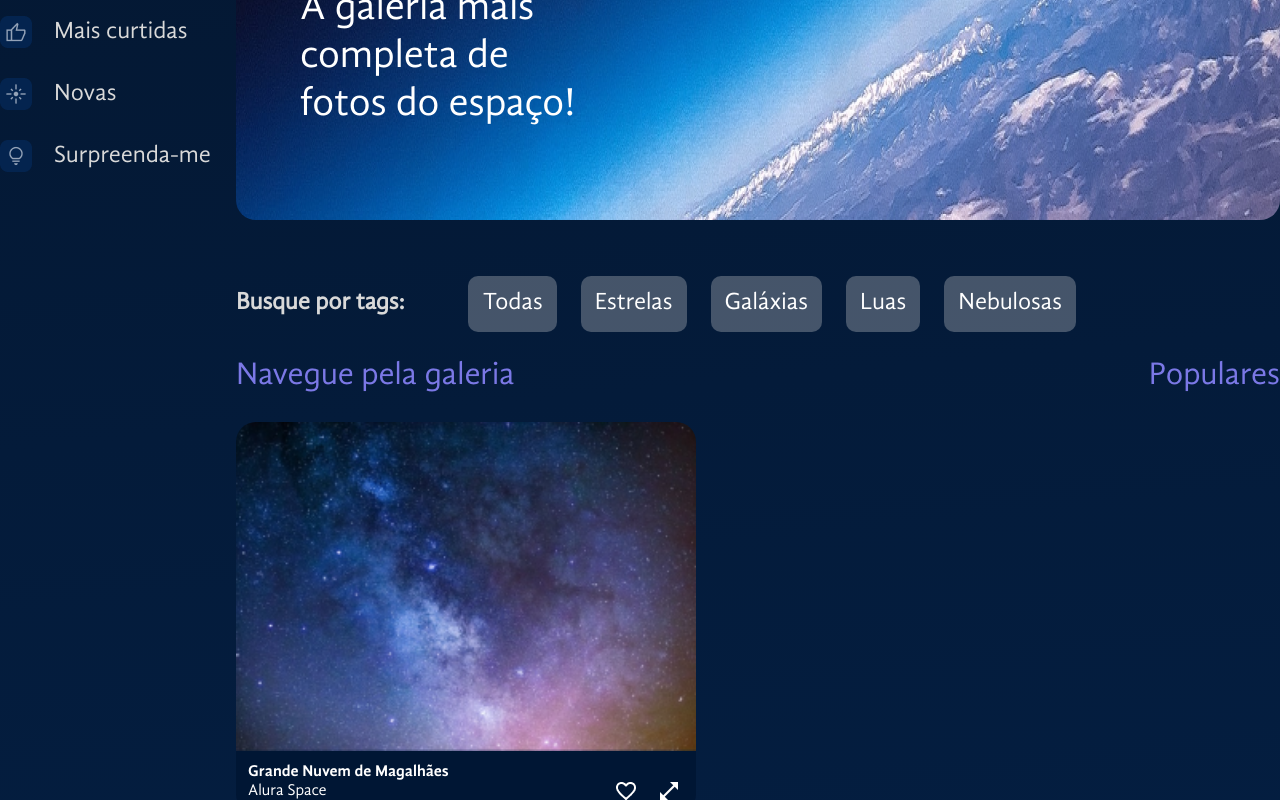
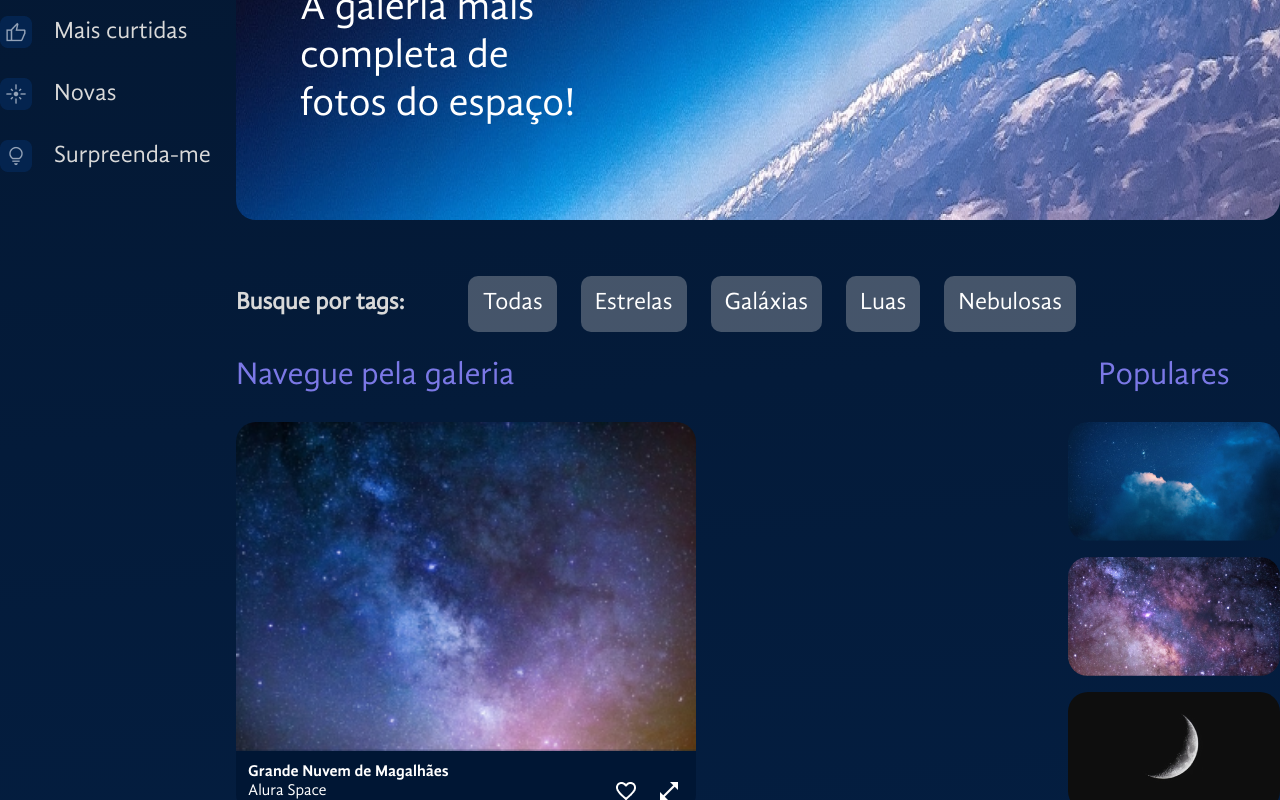
Before and after one commit to amndalsr/space-app, a React (Vite) app: page / in a window 1280 px wide. Shown: the part 300-1100 px from the top of the page. Built offline with nearby package versions, Linux system fonts and the light colour scheme.

Commit message:
feat: barra de populares

```diff
--- /dev/null
+++ b/src/componentes/Galeria/Populares/fotos-populares.json
@@ -0,0 +1,27 @@
+[
+  {
+    "path": "/imagens/populares/foto-1.png",
+    "alt": "galáxia",
+    "id": 1
+  },
+  {
+    "path": "/imagens/populares/foto-2.png",
+    "alt": "lua",
+    "id": 2
+  },
+  {
+    "path": "/imagens/populares/foto-3.png",
+    "alt": "terra",
+    "id": 3
+  },
+  {
+    "path": "/imagens/populares/foto-4.png",
+    "alt": "nuvem",
+    "id": 4
+  },
+  {
+    "path": "/imagens/populares/foto-5.png",
+    "alt": "meteoro",
+    "id": 5
+  }
+]
--- a/src/componentes/Galeria/Populares/index.jsx
+++ b/src/componentes/Galeria/Populares/index.jsx
@@ -1,7 +1,46 @@
+import { styled } from "styled-components";
 import Titulo from "../../Titulo";
 
+import fotos from "./fotos-populares.json";
+
+const ColunaFotos = styled.section`
+  display: flex;
+  flex-direction: column;
+  margin-left: 20px;
+  gap: 16px;
+`;
+
+const Imagem = styled.img`
+  max-width: 212px;
+  border-radius: 20px;
+`;
+
+const Botao = styled.button`
+  background-color: transparent;
+  color: #fff;
+  border: 2px solid;
+  border-color: #c98cf1;
+  padding: 12px 20px;
+  font-size: 20px;
+  border-radius: 10px;
+  cursor: pointer;
+  width: 100%;
+  margin-top: 16px;
+  margin-left: 15px;
+`;
+
 const Populares = () => {
-    return <Titulo $alinhamento="center">Populares</Titulo>;
-}
+  return (
+    <section>
+      <Titulo $alinhamento="center">Populares</Titulo>
+      <ColunaFotos>
+        {fotos.map((foto) => (
+          <Imagem key={foto.id} src={foto.path} alt={foto.alt} />
+        ))}
+      </ColunaFotos>
+      <Botao>Ver mais</Botao>
+    </section>
+  );
+};
 
 export default Populares;
```
